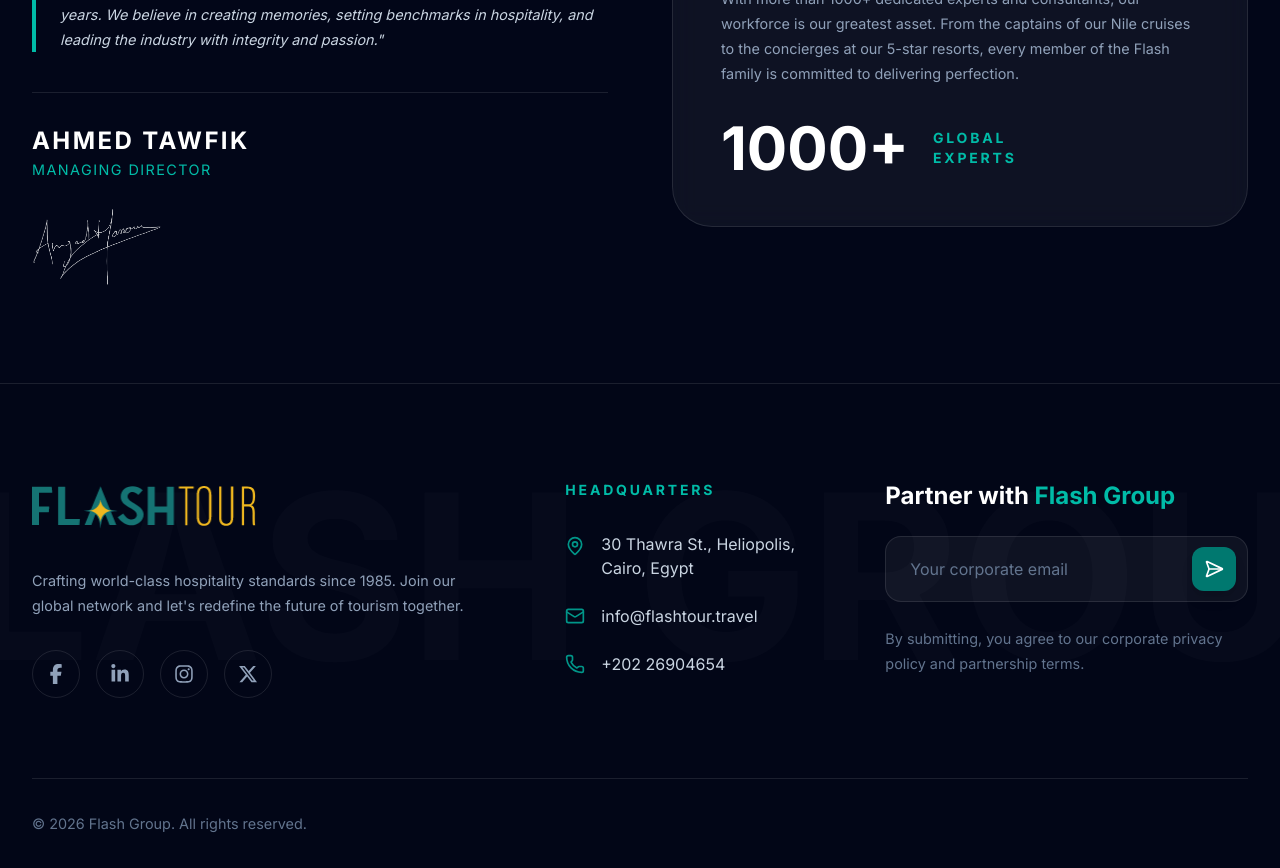
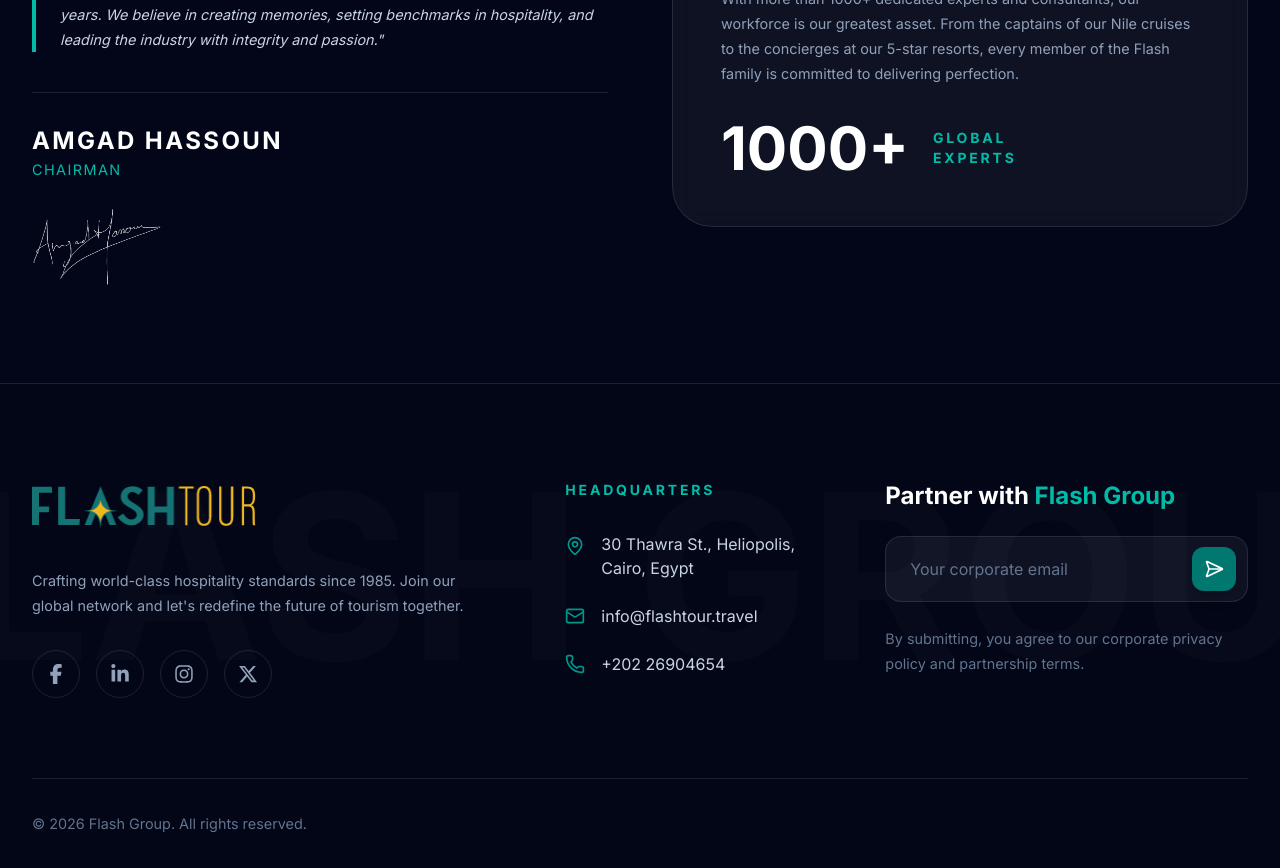
Before and after one commit to abanoubhanna-source/Flash-Tour-website, a Next.js app: page /about in a window 1280 px wide. Shown: the part 5380-6248 px from the top of the page. Built offline with nearby package versions, Linux system fonts and the light colour scheme.

Commit message:
Add Director signature to About page

```diff
--- a/src/app/about/page.tsx
+++ b/src/app/about/page.tsx
@@ -229,10 +229,10 @@
               {/* Director Info & Signature */}
               <div className="mt-10 border-t border-white/10 pt-8">
                 <h4 className="text-2xl font-black font-en text-white uppercase tracking-widest">
-                  Ahmed Tawfik
+                Amgad Hassoun
                 </h4>
                 <p className="text-sm text-teal-500 font-bold font-en uppercase tracking-widest mb-6">
-                  Managing Director
+                Chairman
                 </p>
 
                 {/* The Signature Image */}
```
